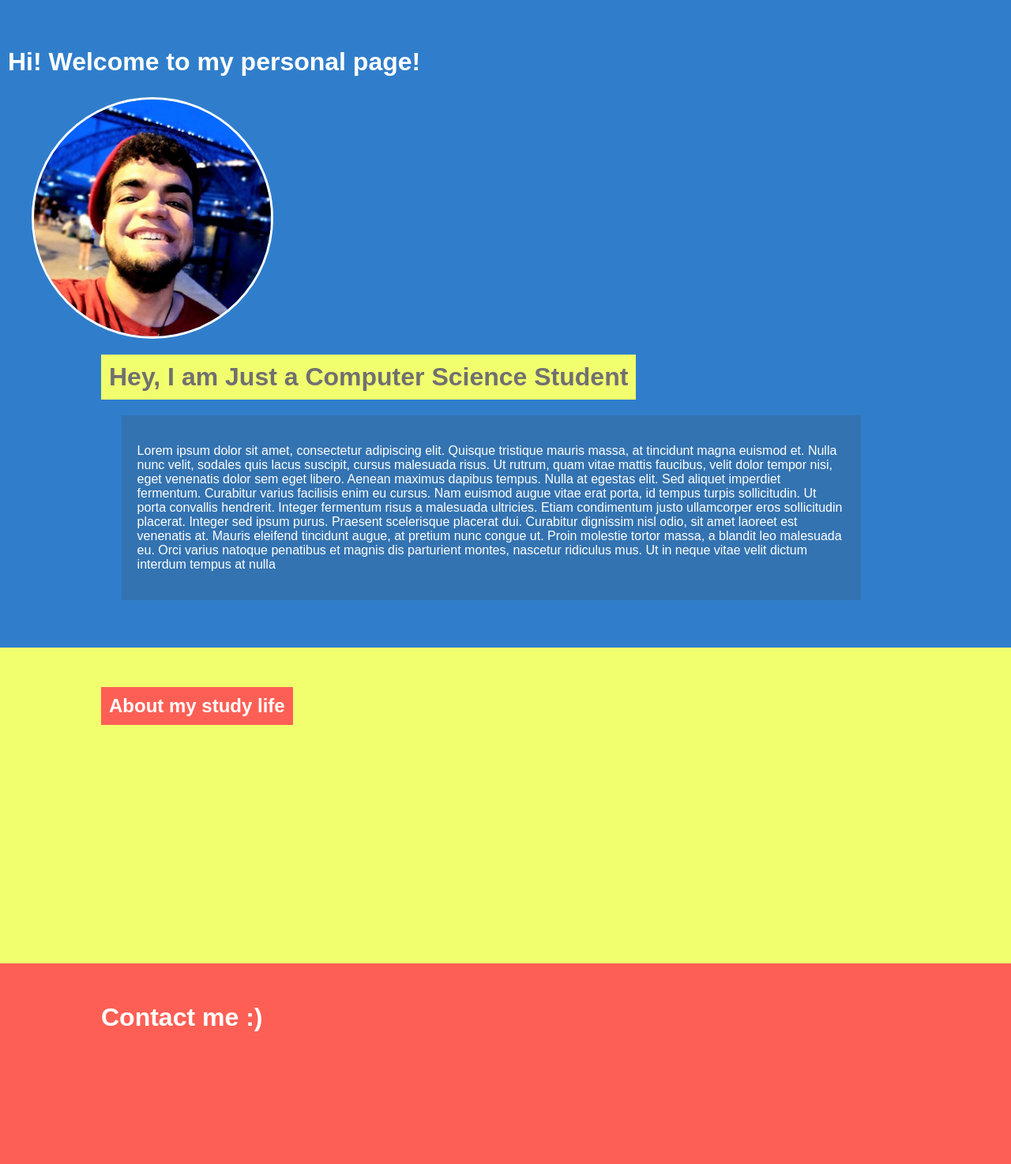
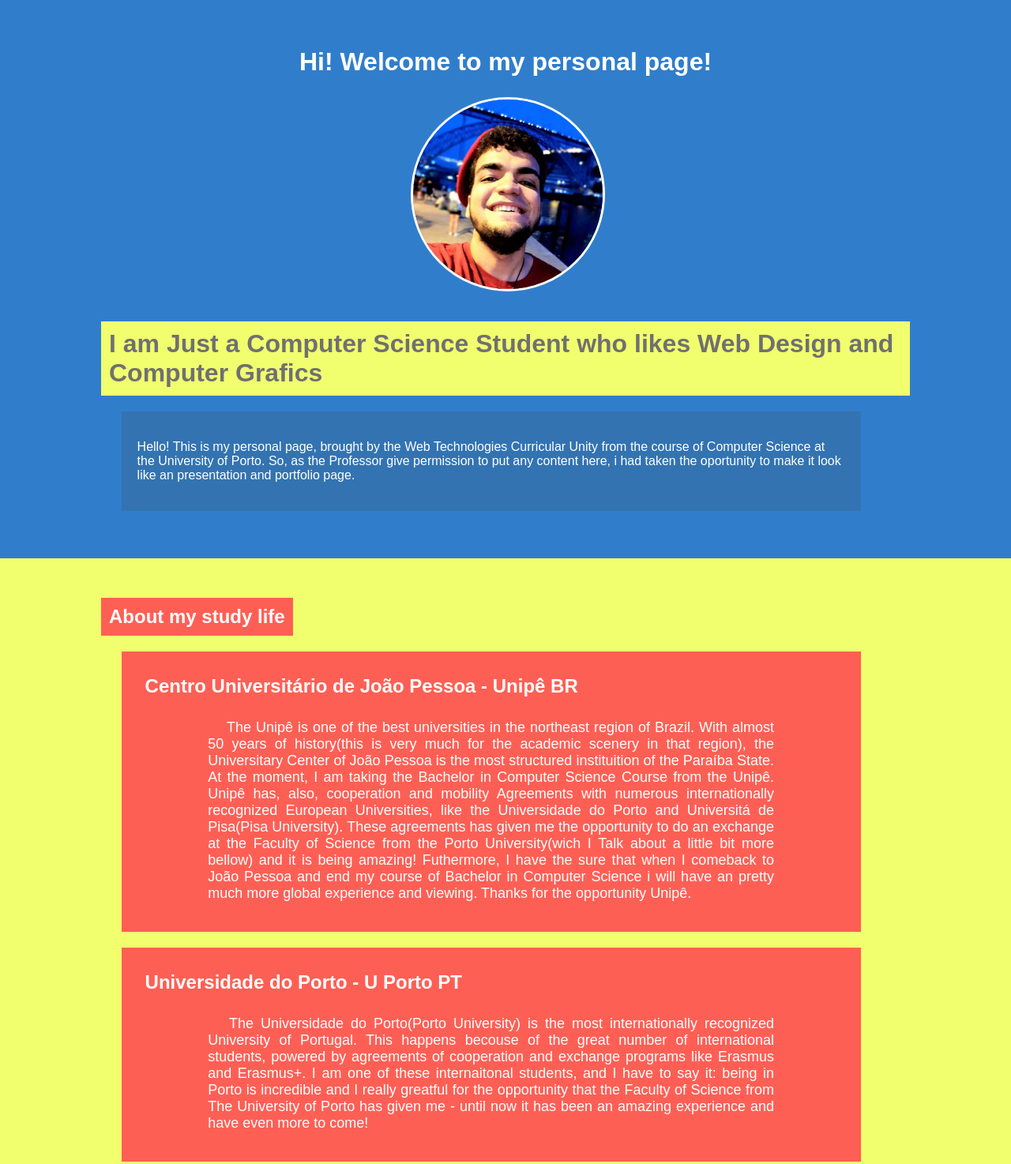
Before and after one commit to joao-rafael/personalPage, a plain HTML site: page Index.html in a window 1280 px wide. Shown: the top 1474 px of the page at 79% size. Drawn offline with Linux system fonts and the light colour scheme.

Commit message:
Added some text and style

```diff
--- a/Index.html
+++ b/Index.html
@@ -9,21 +9,48 @@
         <header>
             <h1 class="title">Hi! Welcome to my personal page!</h1>
             <figure>
+
                 <img class="profile" src="profile.jpg">
+                <font color="#307ECB">My milkshake brings all the boys my yard; danm right its better than yours </font>
             </figure>
-            <h1>Hey, I am Just a Computer Science Student</h1>
+            <h1>I am Just a Computer Science Student who likes Web Design and Computer Grafics</h1>
             <div class="text-box-1">
-                <p>Lorem ipsum dolor sit amet, consectetur adipiscing elit. Quisque tristique mauris massa, at tincidunt magna euismod et. Nulla nunc velit, sodales quis lacus suscipit, cursus malesuada risus. Ut rutrum, quam vitae mattis faucibus, velit dolor tempor nisi, eget venenatis dolor sem eget libero. Aenean maximus dapibus tempus. Nulla at egestas elit. Sed aliquet imperdiet fermentum. Curabitur varius facilisis enim eu cursus. Nam euismod augue vitae erat porta, id tempus turpis sollicitudin.
-
-                    Ut porta convallis hendrerit. Integer fermentum risus a malesuada ultricies. Etiam condimentum justo ullamcorper eros sollicitudin placerat. Integer sed ipsum purus. Praesent scelerisque placerat dui. Curabitur dignissim nisl odio, sit amet laoreet est venenatis at. Mauris eleifend tincidunt augue, at pretium nunc congue ut. Proin molestie tortor massa, a blandit leo malesuada eu. Orci varius natoque penatibus et magnis dis parturient montes, nascetur ridiculus mus. Ut in neque vitae velit dictum interdum tempus at nulla
+                <p>Hello! This is my personal page, brought by the Web Technologies Curricular Unity from the course
+                    of Computer Science at the University of Porto. So, as the Professor give permission to put any content here,
+                    i had taken the oportunity to make it look like an presentation and portfolio page.
                 </p>
             </div>
         </header>
         <section>
-            <h1>About my study life</h1>
+            <h1 class="about">About my study life</h1>
+            <div class="text-box-1">
+                <h1>Centro Universitário de João Pessoa - Unipê BR</h1>
+                <p>&nbsp;&nbsp;&nbsp;&nbsp;The Unipê is one of the best universities in the northeast region of Brazil. With almost 50 years of history(this is very much for the academic scenery in that region), the Universitary Center of João Pessoa is the most structured instituition of the Paraíba State. At the moment, I am taking the Bachelor in Computer Science Course from the Unipê. Unipê has, also, cooperation and mobility Agreements with numerous internationally recognized European Universities, like the Universidade do Porto and Universitá de Pisa(Pisa University). These agreements has given me the opportunity to do an exchange at the Faculty of Science from the Porto University(wich I Talk about a little bit more bellow) and it is being amazing! Futhermore,  I have the sure that when I comeback to João Pessoa and end my course of Bachelor in Computer Science i will have an pretty much more global experience and viewing. Thanks for the opportunity Unipê.
+                </p>
+            </div>
+            <div class="text-box-1">
+                <h1>Universidade do Porto - U Porto PT</h1>
+                <p>&nbsp;&nbsp;&nbsp;The Universidade do Porto(Porto University) is the most internationally recognized University  of Portugal. This happens becouse of the great number of international students, powered by agreements of cooperation and exchange programs like Erasmus and Erasmus+. I am one of these internaitonal students, and I have to say it: being in Porto is incredible and I really greatful for the opportunity that the Faculty of Science from The University of Porto has given me - until now it has been an amazing experience and have even more to come!
+                </p>
+            </div>
         </section>
         <footer>
             <h1>Contact me :)</h1>
+            <div class="text-box-1">
+                <p>&nbsp;&nbsp;&nbsp;To Know more about me and my projects, access:</p>
+                <li>
+                    <ul>
+                        <a>My Github</a>
+                    </ul>
+                    <ul>
+                        <a>My Linkedin</a>
+                    </ul>
+                    <ul>
+                        <a>My Lattes Resume(In Portuguese)</a>
+                    </ul>
+                </li>
+                <p>Or send a mail to: </p>
+            </div>
         </footer>
     </body>
 </html>
--- a/Style.css
+++ b/Style.css
@@ -13,7 +13,7 @@ header{
     margin: auto;
     background-color: #307ECB;
     text-align: center;
-    display: inline-block;
+    display: block;
 }
 header h1{
     margin: 0 10% 0 10%;
@@ -26,14 +26,16 @@ figure{
 
 }
 .profile{
-    margin: auto;
-    height: 300px;
-    width: 300px;
+    margin: 0 40% 0 40%;
+    height: 20%;
+    width: 20%;
     border: 3px solid white;
     border-radius: 200px;
 }
+header .text-box-1{
+    background-color: #3373B1;
+}
 .text-box-1{
-    background-color: #3373B1;
     color: #FFFFFF;
     padding: 20px;
     margin: 20px 10% 10px 12%;
@@ -43,15 +45,27 @@ section{
     margin: 0;
     padding: 50px 0 50px 0;
     background-color: #F1FE6E;
-    height: 300px;
     width: 100%;
+}
+section .text-box-1{
+    background-color: #FE5F55;
+}
+.about{
+    margin-left: 10%;
+}
+section p{
+    font-size: 18px;
+    text-align: justify;
+    width: 80%;
+    padding-left: 10%;
+
 }
 section h1{
     color: #FFFFFF;
     background-color: #FE5F55;
     display: inline-block;
     padding: 10px;
-    margin: 0 10% 0 10%;
+    margin: 0 10% 0 0;
     font-weight: bold;
 }
 footer{
```
